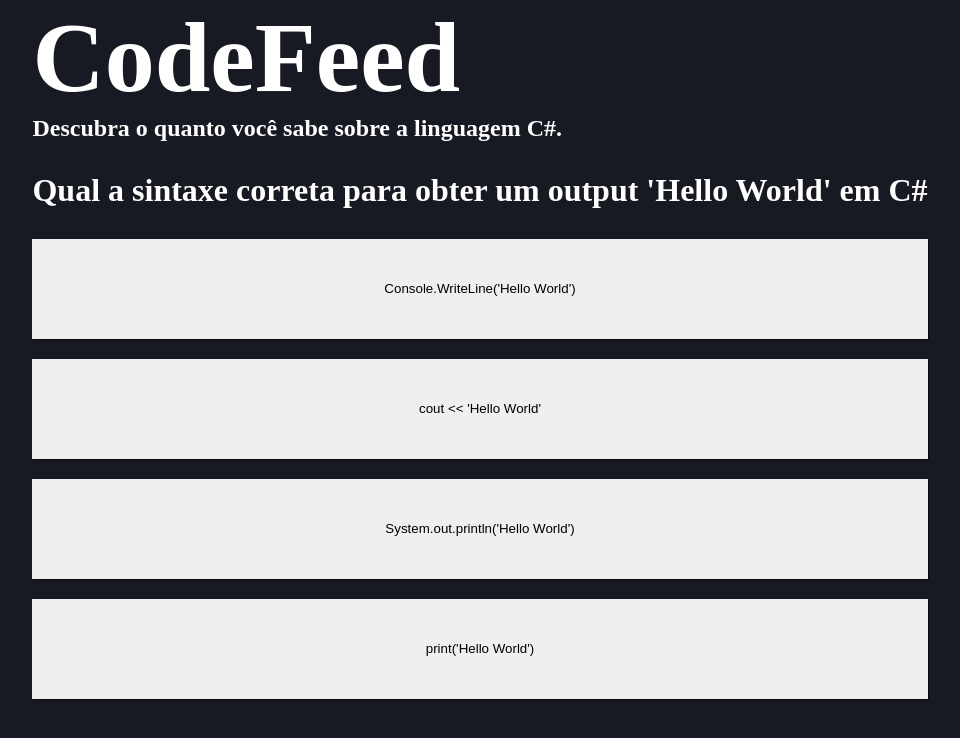
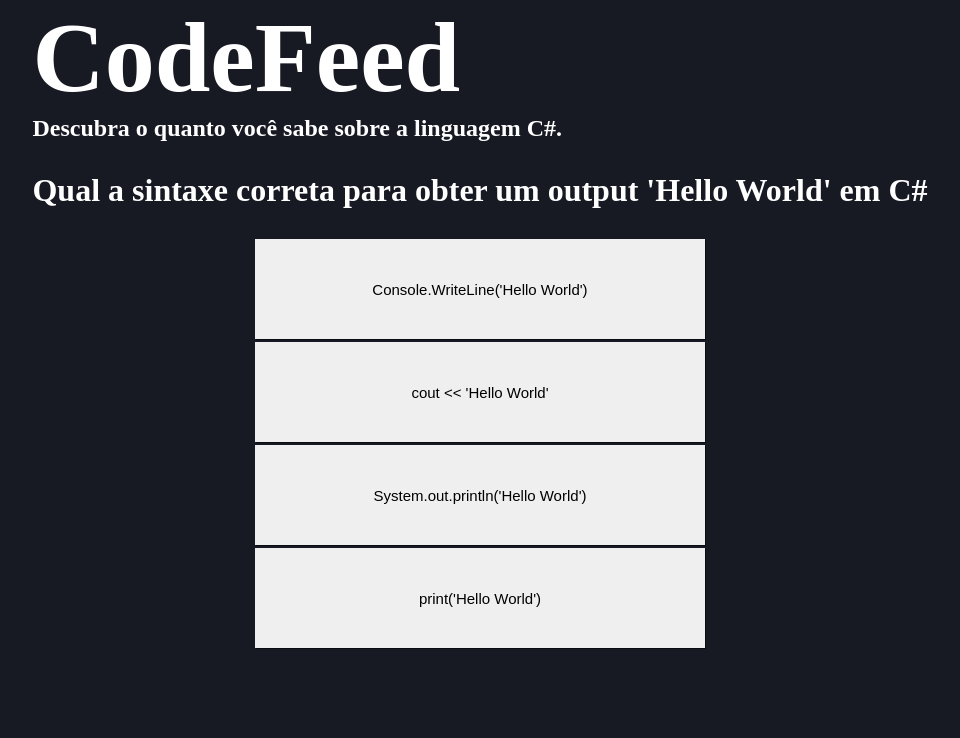
Before and after one commit to marcelldac/codefeed-angular, an Angular app: page / in a window 1280 px wide. Shown: the top 738 px of the page, without its empty margins (160-1120 px from the left). Built offline with nearby package versions, Linux system fonts and the light colour scheme.

Commit message:
feat: better styles

```diff
--- a/src/app/components/quiz/quiz.component.css
+++ b/src/app/components/quiz/quiz.component.css
@@ -8,9 +8,11 @@
 .questions-options {
   display: flex;
   flex-direction: column;
+  align-items: center;
 }
 .questions-options-button {
-  margin-bottom: 20px;
+  margin-bottom: 3px;
+  font-size: 15px;
 }
 .questions-options-button:hover {
   background-color: green;
--- a/src/styles.css
+++ b/src/styles.css
@@ -13,8 +13,8 @@ body {
 }
 button {
   border-radius: 0;
-  line-height: 50px;
-  width: 100%;
+  line-height: 25px;
+  width: 30em;
   height: 100px;
   border: none;
   outline: none;
```
